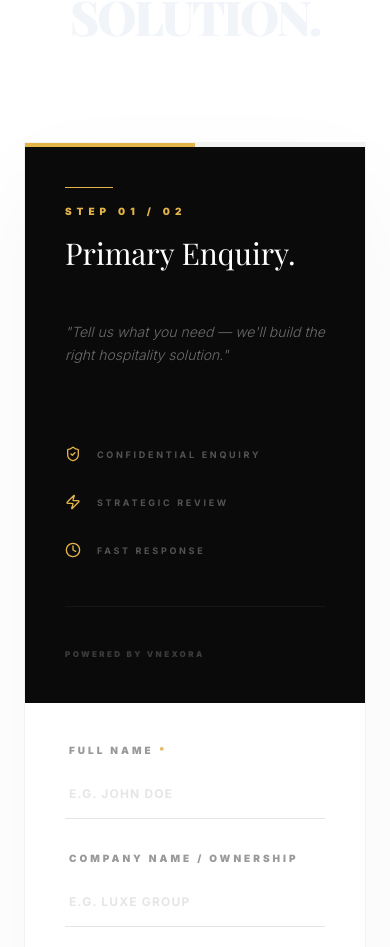
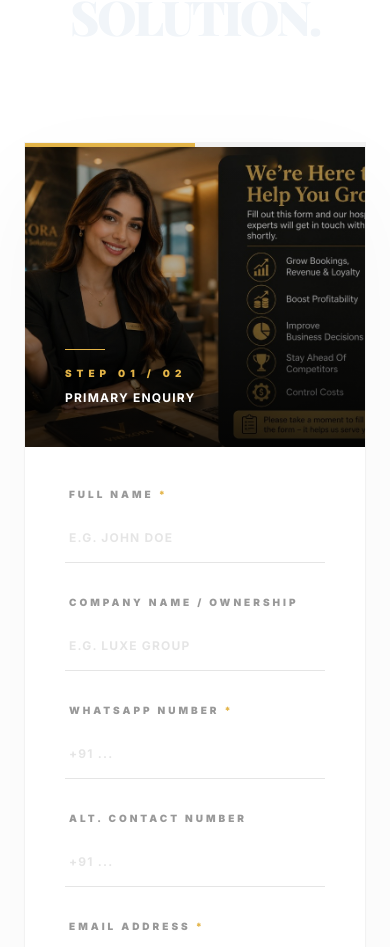
Before and after one commit to cricketmagician/vnexora, a Next.js app: page /services in a window 390 px wide. Shown: the part 10525-11472 px from the top of the page. Built offline with nearby package versions, Linux system fonts and the light colour scheme; a web font is replaced by a local one.

Commit message:
feat: apply new branding image to form sidebars

```diff
--- a/src/components/sections/BrandPartnershipForm.tsx
+++ b/src/components/sections/BrandPartnershipForm.tsx
@@ -399,34 +399,21 @@ export const BrandPartnershipForm = () => {
 
       <div className="flex flex-col lg:flex-row">
         {/* Sidebar Info */}
-        <div className="lg:w-1/3 bg-[#0A0A0A] p-10 md:p-16 text-white flex flex-col justify-between">
-          <div className="space-y-12">
-            <div className="space-y-4">
-              <div className="w-12 h-px bg-mustard" />
-              <span className="text-[10px] font-black uppercase tracking-[0.5em] text-mustard block">Step 0{step} / 03</span>
-              <h2 className="text-3xl md:text-5xl font-serif leading-tight">
-                {step === 1 && "Identity & Asset."}
-                {step === 2 && "Logic & Specs."}
-                {step === 3 && "Operations & Legal."}
-              </h2>
-            </div>
-
-            <div className="space-y-6">
-              {step === 1 && <p className="text-white/40 text-sm font-light leading-relaxed italic">"Direct alignment and property identity define market velocity."</p>}
-              {step === 2 && <p className="text-white/40 text-sm font-light leading-relaxed italic">"We engineer commercial models that protect equity with clinical ROI."</p>}
-              {step === 3 && <p className="text-white/40 text-sm font-light leading-relaxed italic">"Historical performance and title clarity guide institutional capital."</p>}
-            </div>
-          </div>
-
-          <div className="mt-20 space-y-8">
-            <div className="flex items-center gap-4 text-white/30">
-              <ShieldCheck size={16} className="text-mustard" />
-              <span className="text-[9px] font-bold uppercase tracking-[0.3em]">100% Confidential</span>
-            </div>
-            <div className="flex items-center gap-4 text-white/30">
-              <Zap size={16} className="text-mustard" />
-              <span className="text-[9px] font-bold uppercase tracking-[0.3em]">Institutional Grade Review</span>
-            </div>
+        <div className="lg:w-1/3 relative overflow-hidden bg-[#0A0A0A] min-h-[300px] lg:min-h-full">
+          <img
+            src="/images/forms/form-sidebar.jpg"
+            alt="Vnexora Partnership"
+            className="absolute inset-0 w-full h-full object-cover opacity-80"
+          />
+          <div className="absolute inset-0 bg-gradient-to-t from-black/80 via-black/20 to-transparent" />
+          <div className="absolute bottom-10 left-10 right-10 z-10">
+            <div className="w-10 h-px bg-mustard mb-4" />
+            <span className="text-[10px] font-black uppercase tracking-[0.5em] text-mustard block mb-2">Step 0{step} / 03</span>
+            <p className="text-white text-[12px] font-bold tracking-widest uppercase">
+              {step === 1 && "Identity & Asset"}
+              {step === 2 && "Logic & Specs"}
+              {step === 3 && "Operations & Legal"}
+            </p>
           </div>
         </div>
 
--- a/src/components/sections/ConsultationPopup.tsx
+++ b/src/components/sections/ConsultationPopup.tsx
@@ -375,37 +375,17 @@ export const ConsultationPopup = () => {
             </button>
 
             {/* Sidebar Branding */}
-            <div className="md:w-1/3 bg-[#0A0A0A] p-8 md:p-12 text-white flex flex-col justify-between relative overflow-hidden">
-               {/* Aesthetic Elements */}
-               <div className="absolute -top-24 -left-24 w-64 h-64 bg-mustard/10 blur-[100px] rounded-full" />
-               <div className="absolute -bottom-24 -right-24 w-64 h-64 bg-mustard/10 blur-[100px] rounded-full" />
-
-               <div className="relative z-10 space-y-8">
-                  <div className="w-12 h-px bg-mustard" />
-                  <div className="space-y-4">
-                     <span className="text-[10px] font-black uppercase tracking-[0.5em] text-mustard block">Consultation Brief</span>
-                     <h2 className="text-3xl md:text-5xl font-serif leading-tight">
-                        Book a <br /> 20-Min Consult.
-                     </h2>
-                     <p className="text-white/40 text-[11px] font-medium tracking-wider uppercase">
-                        Discover how VNEXORA can grow bookings, revenue & loyalty.
-                     </p>
-                  </div>
-               </div>
-
-               <div className="relative z-10 mt-12 space-y-6">
-                  <div className="flex items-center gap-4 text-white/30">
-                    <ShieldCheck size={14} className="text-mustard" />
-                    <span className="text-[8px] font-bold uppercase tracking-[0.3em]">100% Confidential</span>
-                  </div>
-                  <div className="flex items-center gap-4 text-white/30">
-                    <Zap size={14} className="text-mustard" />
-                    <span className="text-[8px] font-bold uppercase tracking-[0.3em]">Strategic Insights</span>
-                  </div>
-                  <div className="flex items-center gap-4 text-white/30">
-                    <Clock size={14} className="text-mustard" />
-                    <span className="text-[8px] font-bold uppercase tracking-[0.3em]">Quick Response</span>
-                  </div>
+            <div className="md:w-1/3 relative overflow-hidden bg-[#0A0A0A]">
+               <img
+                 src="/images/forms/form-sidebar.jpg"
+                 alt="Vnexora Help"
+                 className="absolute inset-0 w-full h-full object-cover"
+               />
+               <div className="absolute inset-0 bg-gradient-to-t from-black/60 to-transparent" />
+               <div className="absolute bottom-8 left-8 right-8 z-10">
+                  <div className="w-10 h-px bg-mustard mb-4" />
+                  <span className="text-[10px] font-black uppercase tracking-[0.5em] text-mustard block mb-2">Step 0{step} / 03</span>
+                  <p className="text-white text-[12px] font-bold tracking-widest uppercase">Consultation Brief</p>
                </div>
             </div>
 
--- a/src/components/sections/ServiceEnquiryForm.tsx
+++ b/src/components/sections/ServiceEnquiryForm.tsx
@@ -399,40 +399,19 @@ export const ServiceEnquiryForm = () => {
 
       <div className="flex flex-col lg:flex-row">
         {/* Sidebar Info */}
-        <div className="lg:w-1/3 bg-[#0A0A0A] p-10 md:p-16 text-white flex flex-col justify-between">
-          <div className="space-y-12">
-            <div className="space-y-4">
-              <div className="w-12 h-px bg-mustard" />
-              <span className="text-[10px] font-black uppercase tracking-[0.5em] text-mustard block">Step 0{step} / 02</span>
-              <h2 className="text-3xl md:text-5xl font-serif leading-tight">
-                {step === 1 && "Primary Enquiry."}
-                {step === 2 && "Detailed Enquiry."}
-              </h2>
-            </div>
-
-            <div className="space-y-6">
-              {step === 1 && <p className="text-white/40 text-sm font-light leading-relaxed italic">"Tell us what you need — we'll build the right hospitality solution."</p>}
-              {step === 2 && <p className="text-white/40 text-sm font-light leading-relaxed italic">"Detailed asset metrics allow for clinical strategy deployment."</p>}
-            </div>
-          </div>
-
-          <div className="mt-20 space-y-8">
-            <div className="flex items-center gap-4 text-white/30">
-              <ShieldCheck size={16} className="text-mustard" />
-              <span className="text-[9px] font-bold uppercase tracking-[0.3em]">Confidential Enquiry</span>
-            </div>
-            <div className="flex items-center gap-4 text-white/30">
-              <Zap size={16} className="text-mustard" />
-              <span className="text-[9px] font-bold uppercase tracking-[0.3em]">Strategic Review</span>
-            </div>
-            <div className="flex items-center gap-4 text-white/30">
-              <Clock size={16} className="text-mustard" />
-              <span className="text-[9px] font-bold uppercase tracking-[0.3em]">Fast Response</span>
-            </div>
-          </div>
-
-          <div className="mt-12 pt-8 border-t border-white/5">
-             <span className="text-[8px] font-black uppercase tracking-[0.3em] text-white/20">Powered by VNEXORA</span>
+        <div className="lg:w-1/3 relative overflow-hidden bg-[#0A0A0A] min-h-[300px] lg:min-h-full">
+          <img
+            src="/images/forms/form-sidebar.jpg"
+            alt="Vnexora Support"
+            className="absolute inset-0 w-full h-full object-cover opacity-80"
+          />
+          <div className="absolute inset-0 bg-gradient-to-t from-black/80 via-black/20 to-transparent" />
+          <div className="absolute bottom-10 left-10 right-10 z-10">
+            <div className="w-10 h-px bg-mustard mb-4" />
+            <span className="text-[10px] font-black uppercase tracking-[0.5em] text-mustard block mb-2">Step 0{step} / 02</span>
+            <p className="text-white text-[12px] font-bold tracking-widest uppercase">
+              {step === 1 ? "Primary Enquiry" : "Detailed Enquiry"}
+            </p>
           </div>
         </div>
 
```
Also changed, not shown: public/images/forms/form-sidebar.jpg (added).
